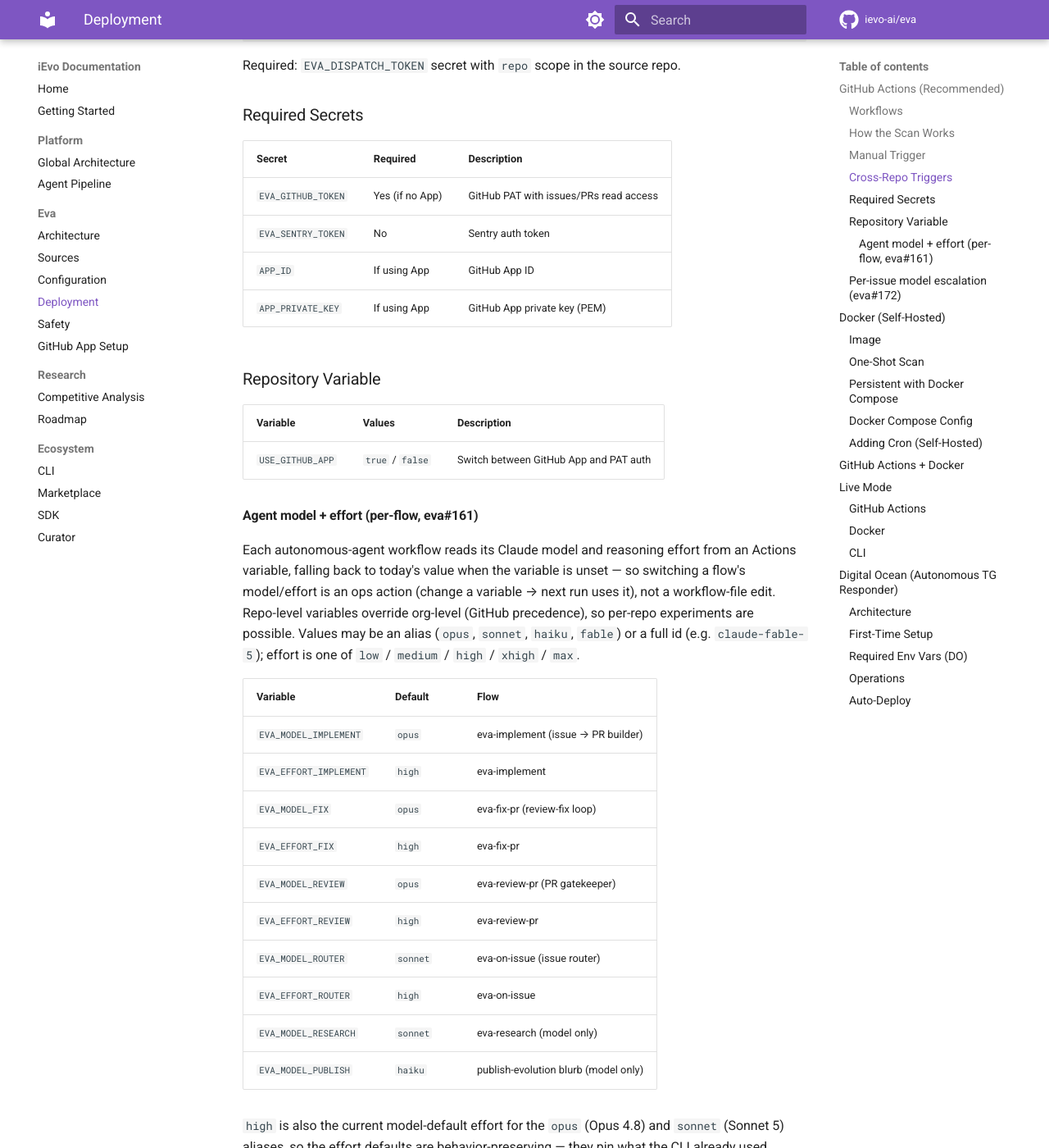
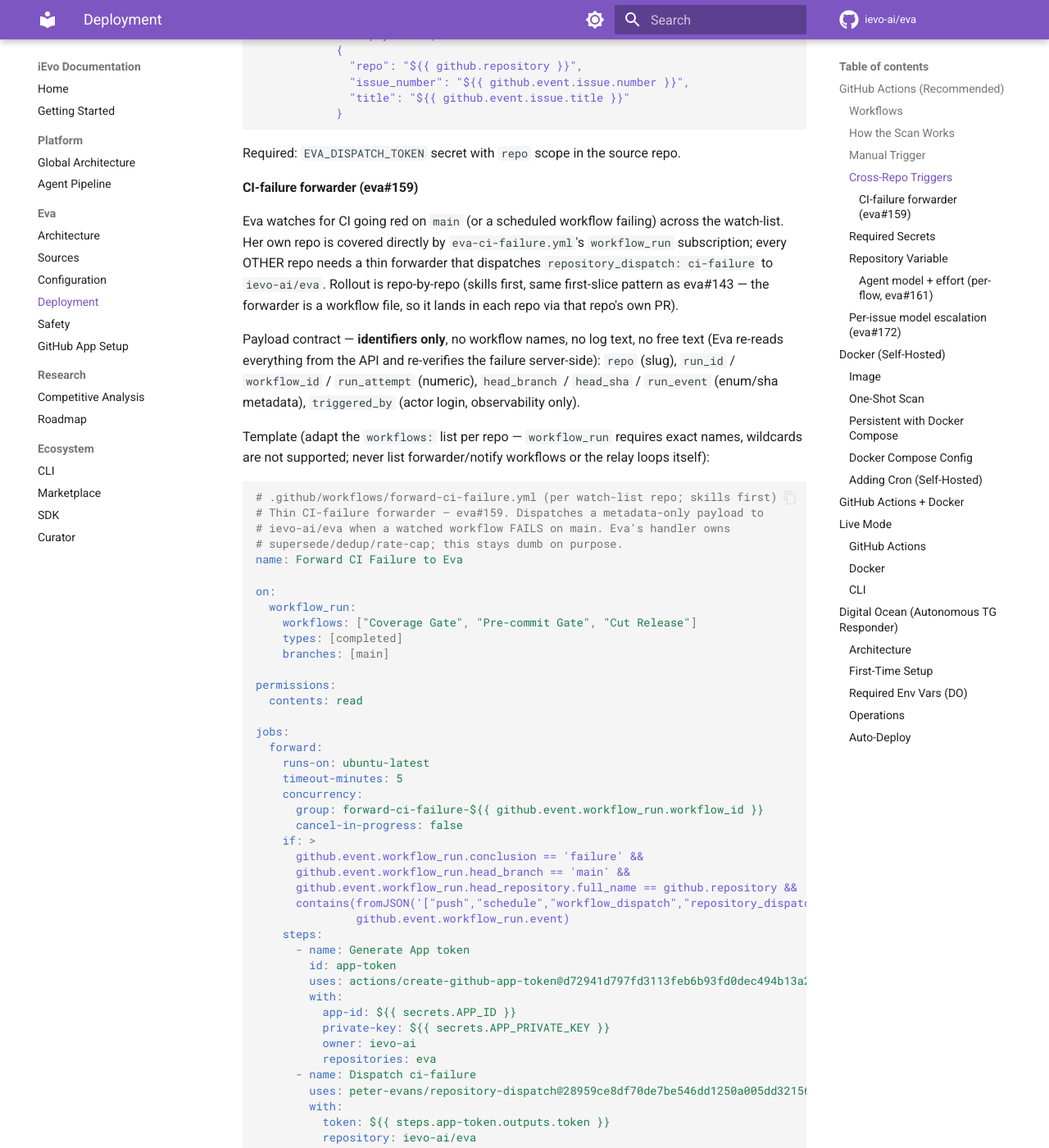
Before and after one commit to ievo-ai/eva, an MkDocs documentation site: the page built from docs/deployment.md, in a window 1280 px wide and 1400 px high, scrolled down 1540 px. Shown: the whole window at 82% size. Built offline with MkDocs 1.6.1 and Material for MkDocs 9.7.7, drawn with Linux system fonts in a browser that asks for light colours; comment, search, counter and statistics services are not loaded; some of the changed text lies outside the part shown.

Commit message:
feat: CI-failure watchdog — eva-side handler (#159) (#178)
* feat: CI-failure watchdog — main-branch red CI becomes a triaged signal

New eva-ci-failure.yml handler: repository_dispatch ci-failure (thin per-repo
forwarders, skills first — template in docs/deployment.md) + workflow_run
self-coverage of eva's own non-agent-loop workflows. Deterministic gates
(server-side verify, newest-run-only supersede rule, one-open-issue dedup,
2/repo/day rate-cap, all failing closed toward silence) run before a single
agent token is spent; the triage agent then reads the failing logs, classifies
transient vs real, and either re-runs once (attempt 1 only) or files ONE
structured App-authored issue in the source repo — landing in the existing
Router pipeline with no trust-rule changes. Dormant behind
EVA_CI_WATCHDOG_ENABLED until the operator's acceptance smoke tests.

Closes #159

Co-Authored-By: iEVO Eva <noreply@ievo.ai>

* fix: cover backlog re-triage cron + scope issue-filing token to source repo

Deep-review pass on eva#159's watchdog (two independent passes agreed):
eva-backlog-retriage.yml's weekly cron was missing from the self-coverage
workflow_run subscription despite matching the exact category (main-branch
cron, non-agent-loop) already covered for Eva Scan/Research. Also narrows
the issue-filing App token to the validated source repo only, tightening
the blast radius for a token an autonomous LLM agent holds.

Co-Authored-By: iEVO Eva <noreply@ievo.ai>

---------

Co-authored-by: claude[bot] <41898282+claude[bot]@users.noreply.github.com>
Co-authored-by: iEVO Eva <noreply@ievo.ai>

````diff
--- a/docs/deployment.md
+++ b/docs/deployment.md
@@ -12,6 +12,7 @@ Zero infrastructure needed. Eva runs on GitHub's runners.
 |----------|------|---------|---------|
 | **Eva Scan** | `eva-scan.yml` | Cron (every 6h) + manual | Scheduled full pipeline scan |
 | **Eva on Issue** | `eva-on-issue.yml` | New issue + `repository_dispatch` | Reactive scan when issues are opened |
+| **Eva CI Failure Watchdog** | `eva-ci-failure.yml` | `repository_dispatch: ci-failure` + own `workflow_run` failures | Main-branch CI failure triage: supersede/dedup/rate-cap gates → transient re-run (once) or structured App-authored issue (eva#159) |
 | **Tests** | `tests.yml` | Push / PR | CI: ruff lint + pytest on Python 3.10/3.11/3.12 |
 
 ### How the Scan Works
@@ -59,6 +60,87 @@ jobs:
 
 Required: `EVA_DISPATCH_TOKEN` secret with `repo` scope in the source repo.
 
+#### CI-failure forwarder (eva#159)
+
+Eva watches for CI going red on `main` (or a scheduled workflow failing) across
+the watch-list. Her own repo is covered directly by `eva-ci-failure.yml`'s
+`workflow_run` subscription; every OTHER repo needs a thin forwarder that
+dispatches `repository_dispatch: ci-failure` to `ievo-ai/eva`. Rollout is
+repo-by-repo (skills first, same first-slice pattern as eva#143 — the forwarder
+is a workflow file, so it lands in each repo via that repo's own PR).
+
+Payload contract — **identifiers only**, no workflow names, no log text, no
+free text (Eva re-reads everything from the API and re-verifies the failure
+server-side): `repo` (slug), `run_id` / `workflow_id` / `run_attempt`
+(numeric), `head_branch` / `head_sha` / `run_event` (enum/sha metadata),
+`triggered_by` (actor login, observability only).
+
+Template (adapt the `workflows:` list per repo — `workflow_run` requires exact
+names, wildcards are not supported; never list forwarder/notify workflows or
+the relay loops itself):
+
+```yaml
+# .github/workflows/forward-ci-failure.yml (per watch-list repo; skills first)
+# Thin CI-failure forwarder — eva#159. Dispatches a metadata-only payload to
+# ievo-ai/eva when a watched workflow FAILS on main. Eva's handler owns
+# supersede/dedup/rate-cap; this stays dumb on purpose.
+name: Forward CI Failure to Eva
+
+on:
+  workflow_run:
+    workflows: ["Coverage Gate", "Pre-commit Gate", "Cut Release"]
+    types: [completed]
+    branches: [main]
+
+permissions:
+  contents: read
+
+jobs:
+  forward:
+    runs-on: ubuntu-latest
+    timeout-minutes: 5
+    concurrency:
+      group: forward-ci-failure-${{ github.event.workflow_run.workflow_id }}
+      cancel-in-progress: false
+    if: >
+      github.event.workflow_run.conclusion == 'failure' &&
+      github.event.workflow_run.head_branch == 'main' &&
+      github.event.workflow_run.head_repository.full_name == github.repository &&
+      contains(fromJSON('["push","schedule","workflow_dispatch","repository_dispatch"]'),
+               github.event.workflow_run.event)
+    steps:
+      - name: Generate App token
+        id: app-token
+        uses: actions/create-github-app-token@d72941d797fd3113feb6b93fd0dec494b13a2547  # v1.12.0
+        with:
+          app-id: ${{ secrets.APP_ID }}
+          private-key: ${{ secrets.APP_PRIVATE_KEY }}
+          owner: ievo-ai
+          repositories: eva
+      - name: Dispatch ci-failure
+        uses: peter-evans/repository-dispatch@28959ce8df70de7be546dd1250a005dd32156697  # v4.0.1
+        with:
+          token: ${{ steps.app-token.outputs.token }}
+          repository: ievo-ai/eva
+          event-type: ci-failure
+          client-payload: >
+            {
+              "repo": "${{ github.repository }}",
+              "run_id": ${{ github.event.workflow_run.id }},
+              "workflow_id": ${{ github.event.workflow_run.workflow_id }},
+              "run_attempt": ${{ github.event.workflow_run.run_attempt }},
+              "head_branch": "${{ github.event.workflow_run.head_branch }}",
+              "head_sha": "${{ github.event.workflow_run.head_sha }}",
+              "run_event": "${{ github.event.workflow_run.event }}",
+              "triggered_by": "${{ github.event.workflow_run.triggering_actor.login }}"
+            }
+```
+
+Known open question for the ievo.ai slice (operator acceptance test 1): it is
+NOT yet verified whether `workflow_run` events fire for the GitHub-managed
+`pages-build-deployment` workflow — verify before wiring that repo, don't
+assume.
+
 ### Required Secrets
 
 | Secret | Required | Description |
@@ -73,6 +155,7 @@ Required: `EVA_DISPATCH_TOKEN` secret with `repo` scope in the source repo.
 | Variable | Values | Description |
 |----------|--------|-------------|
 | `USE_GITHUB_APP` | `true` / `false` | Switch between GitHub App and PAT auth |
+| `EVA_CI_WATCHDOG_ENABLED` | `true` / `false` | Safety valve for `eva-ci-failure.yml` (eva#159) — merged dormant, the operator flips it after the acceptance smoke tests |
 
 #### Agent model + effort (per-flow, eva#161)
 
@@ -96,6 +179,8 @@ is one of `low` / `medium` / `high` / `xhigh` / `max`.
 | `EVA_EFFORT_ROUTER` | `high` | eva-on-issue |
 | `EVA_MODEL_RESEARCH` | `sonnet` | eva-research (model only) |
 | `EVA_MODEL_PUBLISH` | `haiku` | publish-evolution blurb (model only) |
+| `EVA_MODEL_CI_WATCHDOG` | `sonnet` | eva-ci-failure (CI-failure triage) |
+| `EVA_EFFORT_CI_WATCHDOG` | `high` | eva-ci-failure |
 
 `high` is also the current model-default effort for the `opus` (Opus 4.8) and
 `sonnet` (Sonnet 5) aliases, so the effort defaults are behavior-preserving — they
````
Also changed, not shown: 1 other file.
